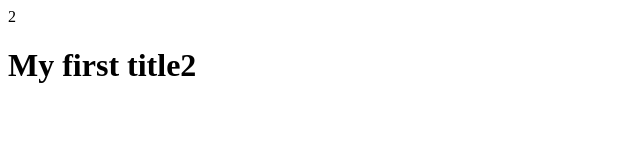
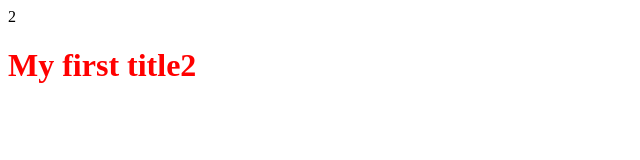
Before and after one commit to AndreyKremen/repo, a plain HTML site: page index.html in a window 1280 px wide. Shown: the whole page, without its empty margins (0-640 px from the left). Drawn offline with Linux system fonts and the light colour scheme.

Commit message:
change color h1 to red
change color h1 to red (додали червоний колір в h1)

```diff
--- a/index.html
+++ b/index.html
@@ -7,6 +7,6 @@
 </head>
 <body>
   <div>2</div>
-  <h1>My first title2</h1>
+  <h1 style="color:red">My first title2</h1>
 </body>
 </html>
```
